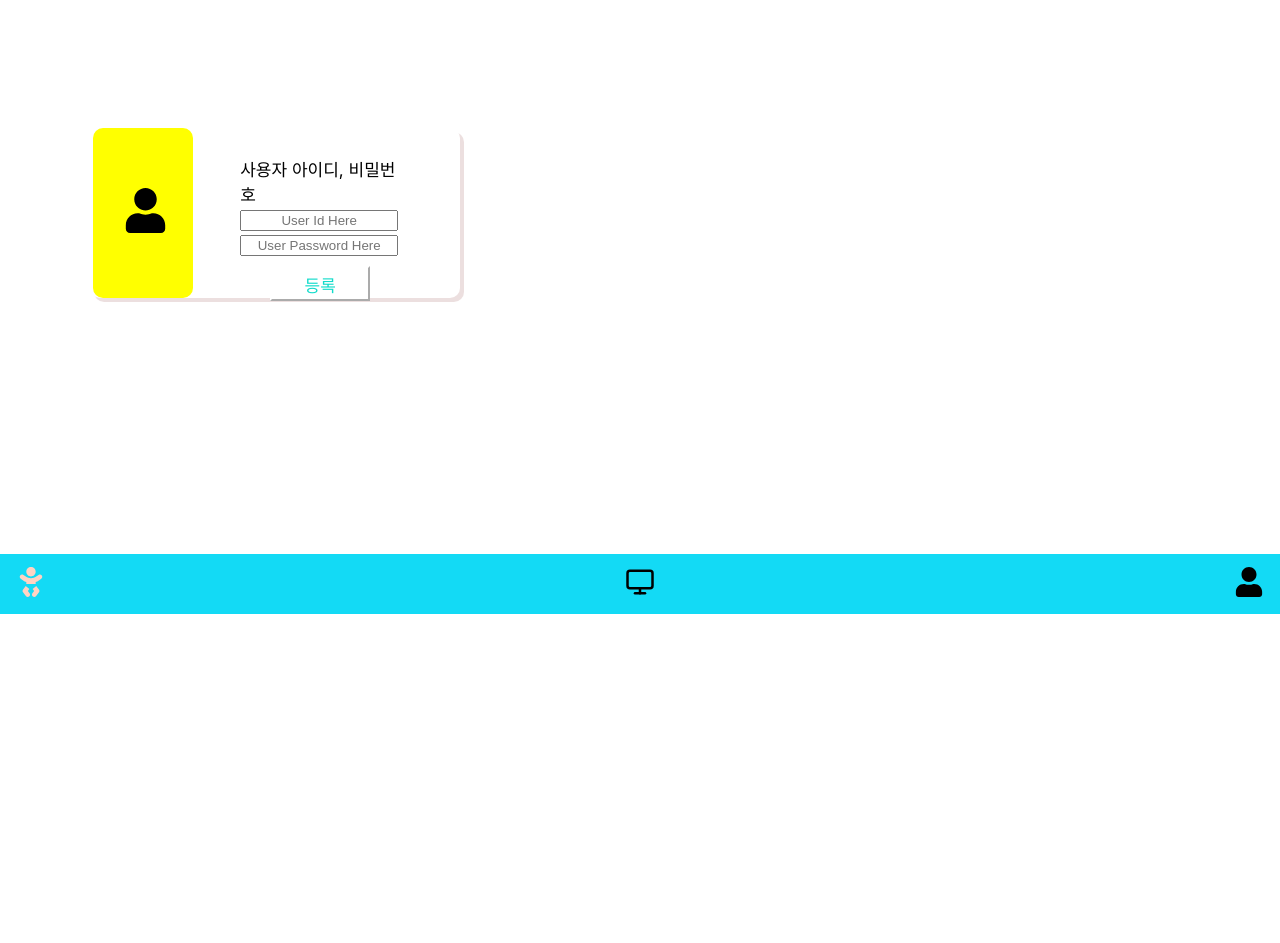
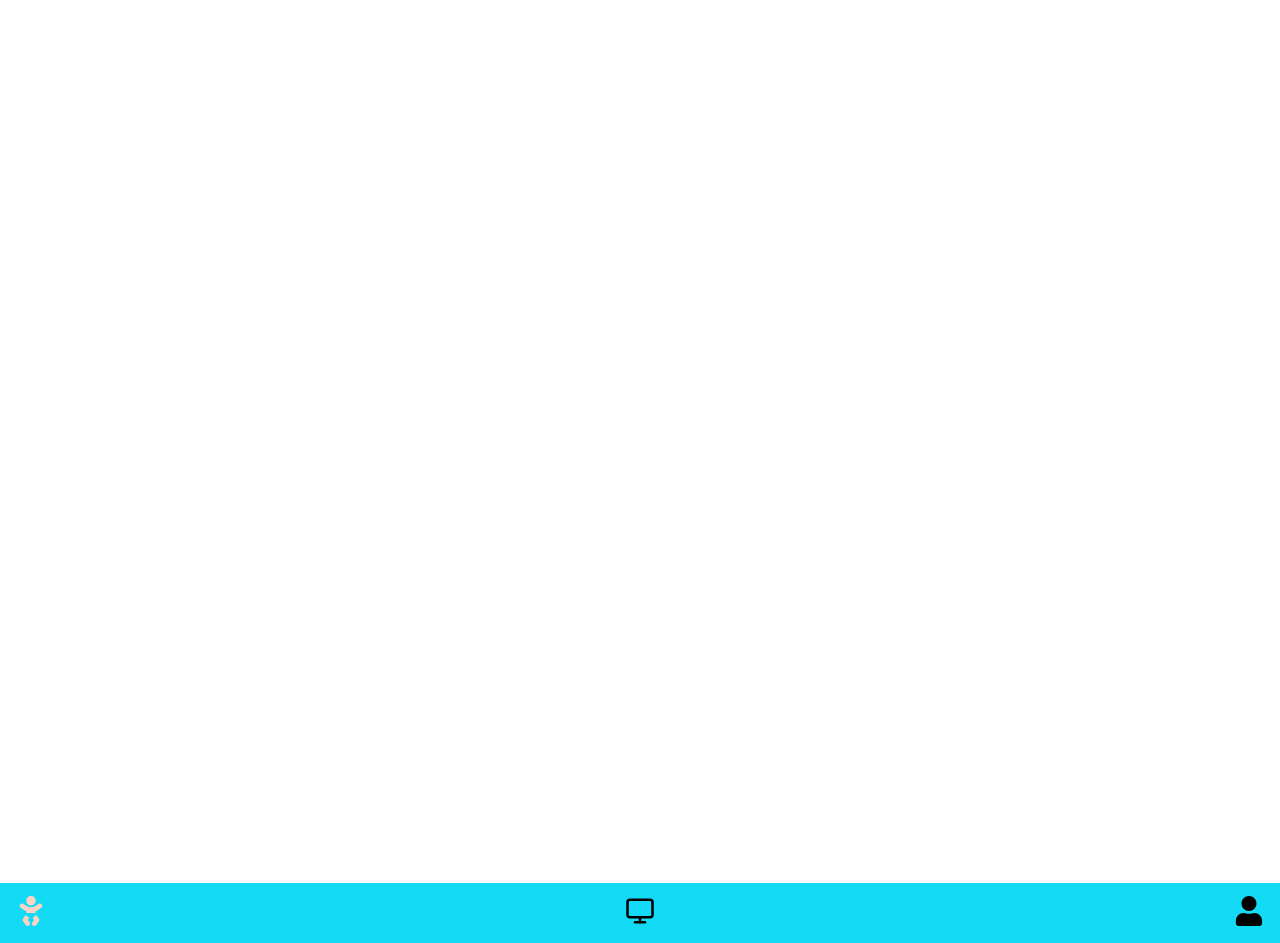
Before and after one commit to jolove-sch/backend, a React (Create React App) app in the folder frontend/: page /userregisterpage in a window 1280 px wide. Shown: the part 560-1503 px from the top of the page. Before the commit the page ends 1174 px from the top, so only its background shows below. Built offline with nearby package versions, Linux system fonts and the light colour scheme.

Commit message:
initial commit

```diff
--- a/frontend/src/components/BandRegisterPage.jsx
+++ b/frontend/src/components/BandRegisterPage.jsx
@@ -142,7 +142,7 @@ const BottomBar = styled.nav`
   bottom: 0;
   left: 0;
   right: 0;
-  margin-top: 20%;
+  margin-top: 74%;
 `;
 
 export default function BandRegisterPage() {
@@ -183,17 +183,6 @@ export default function BandRegisterPage() {
             <RegisterButton>등록</RegisterButton>
         </InsideForm>
     </RegisterForm>
-    <RegisterForm>
-        <InsideLogo>
-            <BsSmartwatch className="logo3" size="45" />
-        </InsideLogo>
-        <InsideForm>
-            <br />
-            <InsideTitle>기기 일련번호</InsideTitle>
-            <GetSerial type="text" placeholder="Serial Number Here" />
-            <RegisterButton>등록</RegisterButton>
-        </InsideForm>
-    </RegisterForm>
     {/* <LogoContainer>
         <AiOutlinePlusSquare className="logo4" />
     </LogoContainer> */}
--- a/frontend/src/components/MainPage.jsx
+++ b/frontend/src/components/MainPage.jsx
@@ -169,7 +169,7 @@ const BottomBar = styled.nav`
   bottom: 0;
   left: 0;
   right: 0;
-  margin-top: 16%;
+  margin-top: 80%;
 `;
 
 export default function MainPage() {
@@ -217,37 +217,6 @@ export default function MainPage() {
         </Overturn>
       </StatusForm>
       </Container>
-      <Container>
-      <StatusForm>
-        <InsideLogo>
-          <FaBaby className="logo2" />
-        </InsideLogo>
-        <HeartBeat>
-          <FaHeartbeat className="Heartbeat" />
-          <HearBeatRate>심장박동수</HearBeatRate>
-        </HeartBeat>
-        <br />
-        <Oxygen>
-          <SiOxygen className="Oxygen" />
-          <OxygenRate>산소포화도</OxygenRate>
-        </Oxygen>
-        <br />
-        <Temperature>
-          <RiCelsiusFill className="Temperature" />
-          <TemperatureRate>체온</TemperatureRate>
-        </Temperature>
-        <br />
-        <Crying>
-          <ImCrying className="Crying" />
-          <DetectCrying>울음감지</DetectCrying>
-        </Crying>
-        <br />
-        <Overturn>
-          <MdBabyChangingStation className="Overturn" />
-          <DetectingOverturn>뒤집힘감지</DetectingOverturn>
-        </Overturn>
-      </StatusForm>
-      </Container>
       <BottomBar>
       <Link to="/mainpage">
           <FaBaby size="30" color="#FFD3C3"/>
--- a/frontend/src/components/MobilRegisterPage.jsx
+++ b/frontend/src/components/MobilRegisterPage.jsx
@@ -140,7 +140,7 @@ const BottomBar = styled.nav`
   bottom: 0;
   left: 0;
   right: 0;
-  margin-top: 20%;
+  margin-top: 74%;
 `;
 
 
@@ -180,17 +180,6 @@ export default function BandRegisterPage() {
             <RegisterButton>등록</RegisterButton>
         </InsideForm>
     </RegisterForm>
-    <RegisterForm>
-        <InsideLogo>
-            <MdToys className="logo3" size="45" />
-        </InsideLogo>
-        <InsideForm>
-            <br />
-            <InsideTitle>기기 일련번호</InsideTitle>
-            <GetSerial type="text" placeholder="Serial Number Here" />
-            <RegisterButton>등록</RegisterButton>
-        </InsideForm>
-    </RegisterForm>
     {/* <LogoContainer>
         <AiOutlinePlusSquare className="logo4" />
     </LogoContainer> */}
--- a/frontend/src/components/UserRegisterPage.jsx
+++ b/frontend/src/components/UserRegisterPage.jsx
@@ -145,7 +145,7 @@ const BottomBar = styled.nav`
   bottom: 0;
   left: 0;
   right: 0;
-  margin-top: 20%;
+  margin-top: 74%;
 `;
 
 export default function BandRegisterPage() {
@@ -185,18 +185,6 @@ export default function BandRegisterPage() {
             <RegisterButton>등록</RegisterButton>
         </InsideForm>
     </RegisterForm>
-    <RegisterForm>
-        <InsideLogo>
-            <FaUser className="logo3" size="45" />
-        </InsideLogo>
-        <InsideForm>
-            <br />
-            <InsideTitle>사용자 아이디, 비밀번호</InsideTitle>
-            <GetId type="text" placeholder="User Id Here" />
-            <GetPassword type="password" placeholder="User Password Here" />
-            <RegisterButton>등록</RegisterButton>
-        </InsideForm>
-    </RegisterForm>
     {/* <LogoContainer>
         <AiOutlinePlusSquare className="logo4" />
     </LogoContainer> */}
```
